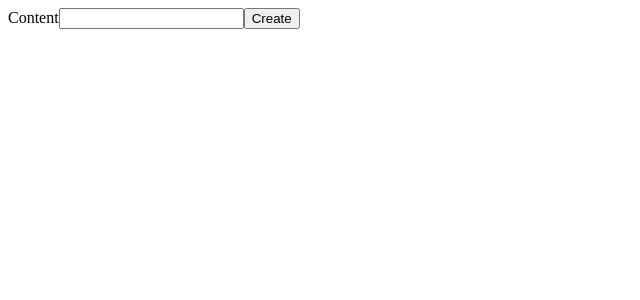
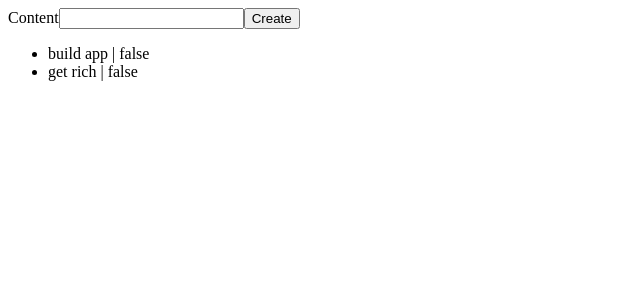
Before and after one commit to Amar-Gill/nuxt-todo, a Nuxt app: page / in a window 1280 px wide. Shown: the top 300 px of the page, without its empty margins (0-640 px from the left). Built offline with nearby package versions, Linux system fonts and the light colour scheme.

Commit message:
render todos and add todos

```diff
--- a/app.vue
+++ b/app.vue
@@ -7,21 +7,34 @@
     <input type="text" name="content" />
     <button>Create</button>
   </form>
+  <ul>
+    <li v-for="todo in todos">{{ todo.content }} | {{ todo.done }}</li>
+  </ul>
 </template>
 
 <script setup lang="ts">
+type Todo = {
+  content: string;
+  done: boolean;
+};
+
 type FormPayload = Event & {
   currentTarget: EventTarget & HTMLFormElement;
 };
 
+const todos = ref<Todo[]>([
+  { content: "build app", done: false },
+  { content: "get rich", done: false },
+]);
+
 async function submitCreateTodo(payload: FormPayload) {
   const data = new FormData(payload.currentTarget);
 
-  const todo = await $fetch("/api/todos/create", {
+  const todo: Todo = await $fetch("/api/todos/create", {
     method: "POST",
     body: { content: data.get("content") },
   });
 
-  console.log(todo);
+  todos.value.push(todo);
 }
 </script>
```
